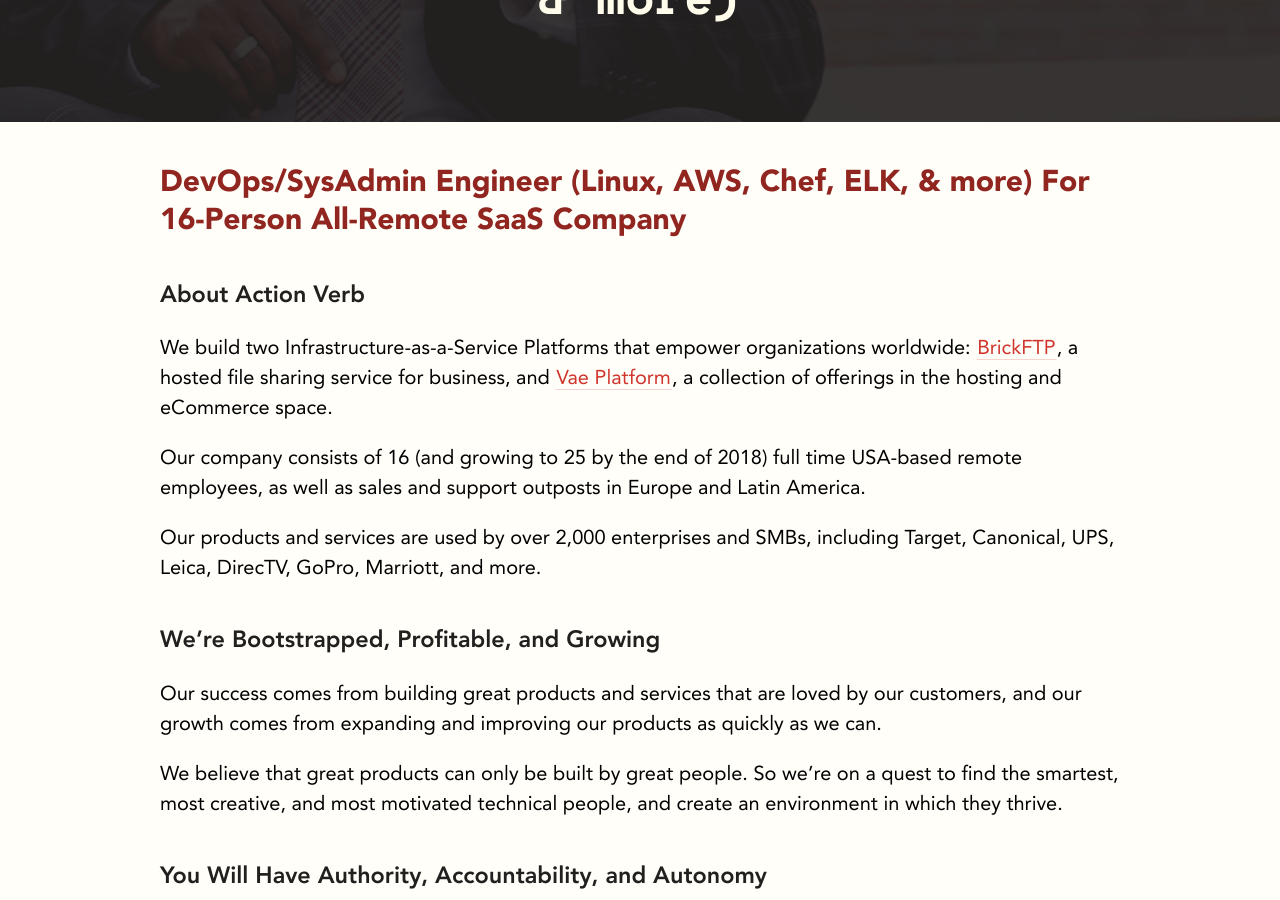
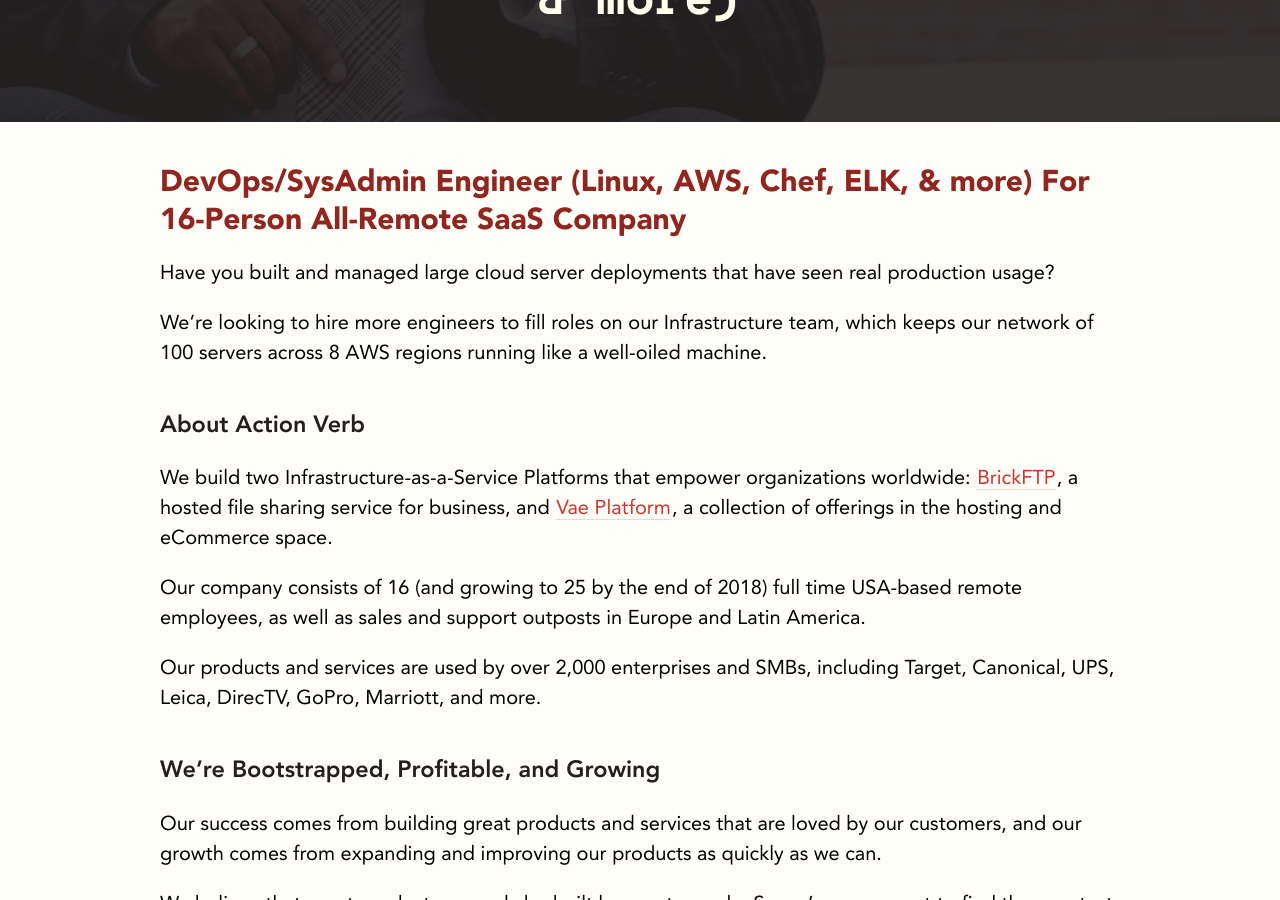
Before and after one commit to edelstone/actionverb.com, a Jekyll site: the page built from job-ads/infrastructure.md, in a window 1280 px wide and 900 px high, scrolled down 350 px. Built offline with Jekyll 4.4.1, drawn with Linux system fonts in a browser that asks for light colours; some web fonts are replaced.

Commit message:
Adds more header information

```diff
--- a/job-ads/infrastructure.md
+++ b/job-ads/infrastructure.md
@@ -5,6 +5,13 @@ hero-class: hero-6
 ---
 
 ## DevOps/SysAdmin Engineer (Linux, AWS, Chef, ELK, & more) For {{ site.team_size }}-Person All-Remote SaaS Company
+
+Have you built and managed large cloud server deployments that have
+seen real production usage?
+
+We're looking to hire more engineers to fill roles on our Infrastructure
+team, which keeps our network of 100 servers across 8 AWS regions
+running like a well-oiled machine.
 
 {% include_relative header-1.md %}
 {% include_relative header-2.md %}
```
Also changed, not shown: job-ads/media-buyer.md (+5 -0 lines).
